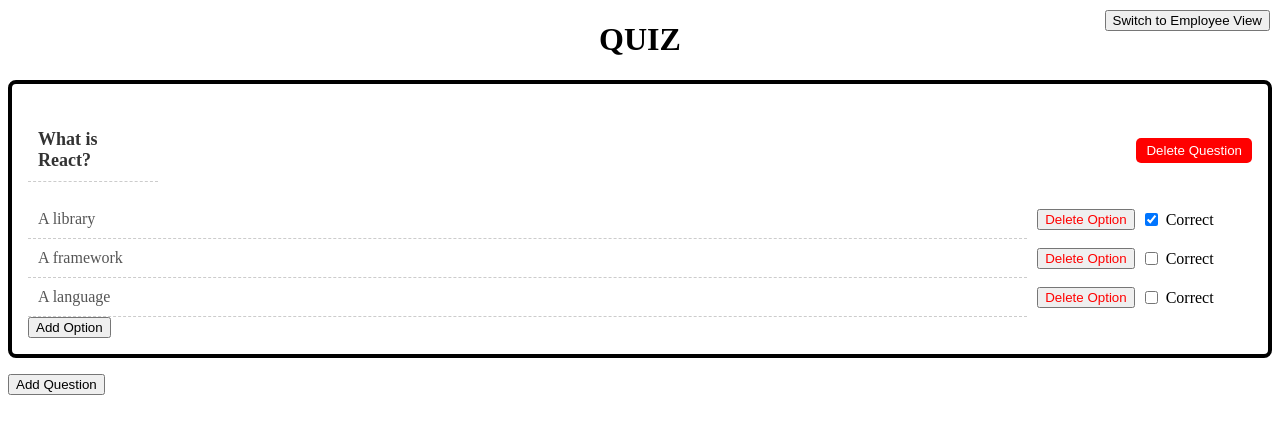
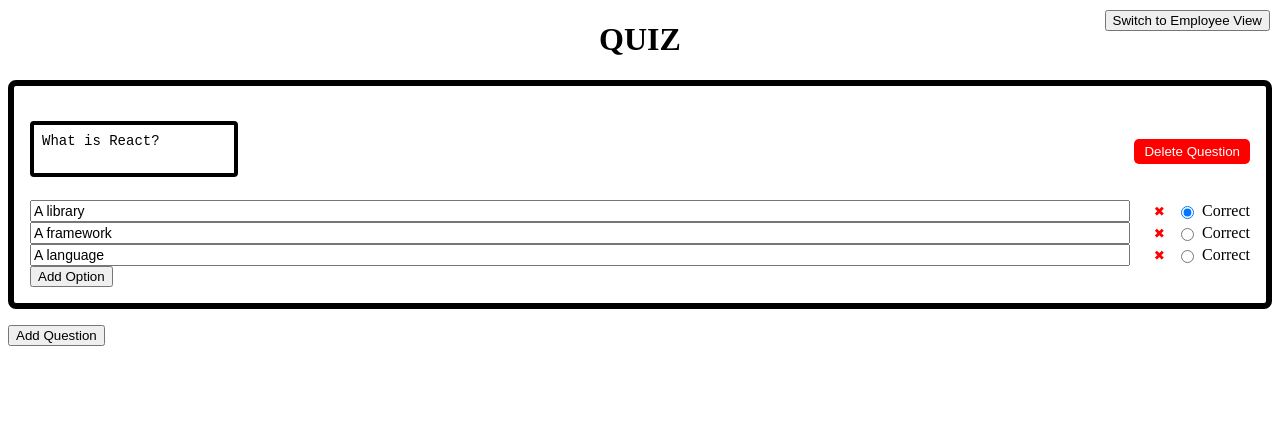
Before and after one commit to Adit-Rahman-x/GetMeOnBoard, a React (Vite) app in the folder GetMeOnBoard/: page / in a window 1280 px wide. Shown: the top 434 px of the page. Built offline with nearby package versions, Linux system fonts and the light colour scheme.

Commit message:
select all that apply & mcq

```diff
--- a/GetMeOnBoard/src/Quiz/Quiz.jsx
+++ b/GetMeOnBoard/src/Quiz/Quiz.jsx
@@ -14,6 +14,18 @@
             correctAnswers: ["A library"],
         },
     ]);
+
+    const handleUpdateQuestion = (id, updatedData) => {
+        setQuestions((prevQuestions) =>
+            prevQuestions.map((q) =>
+                q.id === id
+                    ? { ...q, ...updatedData }
+                    : q
+            )
+        );
+    };
+
+
 
     const handleAddQuestion = () => {
         const newQuestion = {
@@ -108,7 +120,7 @@
                     onDeleteQuestion={deleteQuestion}
                     onAddOption={addOptionToQuestion}
                     onDeleteOption={deleteOptionFromQuestion}
-                    onUpdateQuestion={updateQuestion}
+                    onUpdateQuestion={handleUpdateQuestion}
                     onUpdateOption={updateOption}
                     onSetCorrectAnswer={setCorrectAnswer}
                 />
--- a/GetMeOnBoard/src/Quiz/components/EmployeeQuizPage.jsx
+++ b/GetMeOnBoard/src/Quiz/components/EmployeeQuizPage.jsx
@@ -6,14 +6,25 @@
     const [score, setScore] = useState(null);
 
     const handleAnswerChange = (questionId, selectedAnswer) => {
-        setAnswers((prevAnswers) => ({
-            ...prevAnswers,
-            [questionId]: Array.isArray(prevAnswers[questionId])
-                ? prevAnswers[questionId].includes(selectedAnswer)
-                    ? prevAnswers[questionId].filter((ans) => ans !== selectedAnswer) // Uncheck answer
-                    : [...prevAnswers[questionId], selectedAnswer] // Add answer
-                : [selectedAnswer],
-        }));
+        const question = questions.find((q) => q.id === questionId);
+
+        setAnswers((prevAnswers) => {
+            if (question.correctAnswers.length === 1) {
+                // For single-answer questions
+                return { ...prevAnswers, [questionId]: [selectedAnswer] };
+            } else {
+                // For multiple-answer questions
+                const currentAnswers = prevAnswers[questionId] || [];
+                const updatedAnswers = currentAnswers.includes(selectedAnswer)
+                    ? currentAnswers.filter((ans) => ans !== selectedAnswer) // Deselect
+                    : [...currentAnswers, selectedAnswer]; // Select
+
+                // Limit to 4 answers
+                if (updatedAnswers.length > 4) return prevAnswers;
+
+                return { ...prevAnswers, [questionId]: updatedAnswers };
+            }
+        });
     };
 
     const handleSubmit = () => {
@@ -23,7 +34,6 @@
             const employeeAnswer = answers[question.id] || [];
             const correctAnswer = question.correctAnswers;
 
-            // Check if all correct answers are selected and no extra answers are selected
             const isCorrect =
                 employeeAnswer.length === correctAnswer.length &&
                 employeeAnswer.every((answer) => correctAnswer.includes(answer));
@@ -38,7 +48,7 @@
 
     return (
         <div>
-            <h1 style={{ textAlign: 'center' }}>QUIZ</h1>
+            <h1 style={{ textAlign: 'center' }}>Employee View</h1>
             <Quiz
                 isEmployerView={false}
                 questions={questions}
--- a/GetMeOnBoard/src/Quiz/components/QuizComponent.jsx
+++ b/GetMeOnBoard/src/Quiz/components/QuizComponent.jsx
@@ -1,5 +1,4 @@
 import React from 'react';
-import EditableText from './EditableText';
 
 const QuizComponent = ({
     isEmployerView,
@@ -24,20 +23,31 @@
                         <div
                             key={q.id}
                             style={{
-                                border: '4px solid black',
+                                border: '6px solid black', // Increased border thickness for the question box
                                 borderRadius: '8px',
                                 padding: '16px',
                                 marginBottom: '16px',
                             }}
                         >
+                            {/* Question Section */}
                             <div style={{ display: 'flex', justifyContent: 'space-between', alignItems: 'center' }}>
                                 <h3>
-                                    <EditableText
-                                        defaultText={q.question}
-                                        fontSize="18px"
-                                        fontWeight="bold"
-                                        color="#333"
-                                        onTextChange={(newText) => handleUpdateQuestion(q.id, newText)}
+                                    <textarea
+                                        type="text"
+                                        value={q.question || ''} // Ensure an empty string if undefined
+                                        onChange={(e) =>
+                                            handleUpdateQuestion(q.id, { question: e.target.value }) // Pass only the string value
+                                        }
+                                        style={{
+                                            flexGrow: 1, // Ensures it takes the same width as option textboxes
+                                            fontSize: '14px', // Match the font size of options
+                                            border: '4px solid black',
+                                            padding: '8px',
+                                            borderRadius: '4px',
+                                            resize: 'none', // Prevent manual resizing
+                                            overflowWrap: 'break-word', // Handle long words
+                                            wordWrap: 'break-word',
+                                        }}
                                     />
                                 </h3>
                                 <button
@@ -49,30 +59,42 @@
                                         borderRadius: '5px',
                                         padding: '5px 10px',
                                         cursor: 'pointer',
+                                        marginLeft: '10px',
                                     }}
                                 >
                                     Delete Question
                                 </button>
                             </div>
-                            {q.media && <img src={q.media} alt="Question Media" />}
-                            <div>
+
+                            {/* Options Section */}
                             {q.options.map((option, index) => (
                                 <div key={index} style={{ display: 'flex', alignItems: 'center' }}>
-                                        <EditableText
-                                            defaultText={option}
-                                            fontSize="16px"
-                                            fontWeight="normal"
-                                            color="#555"
-                                            onTextChange={(newText) => handleUpdateOption(q.id, index, newText)}
+                                    <input
+                                        type="text"
+                                        value={option}
+                                        onChange={(e) =>
+                                            handleUpdateOption(q.id, index, e.target.value)
+                                        }
+                                        style={{
+                                            flexGrow: 1,
+                                            marginRight: '8px',
+                                            fontSize: '14px',
+                                        }}
                                     />
                                     <button
                                         onClick={() => handleDeleteOption(q.id, index)}
-                                            style={{ marginLeft: '10px', color: 'red' }}
+                                        style={{
+                                            marginLeft: '10px',
+                                            color: 'red',
+                                            border: 'none',
+                                            background: 'none',
+                                            cursor: 'pointer',
+                                        }}
                                     >
-                                            Delete Option
+                                        ✖
                                     </button>
                                     <input
-                                            type="checkbox"
+                                        type={q.correctAnswers.length === 1 ? 'radio' : 'checkbox'}
                                         checked={q.correctAnswers.includes(option)}
                                         onChange={() => handleSetCorrectAnswer(q.id, option)}
                                         style={{ marginLeft: '10px' }}
@@ -81,9 +103,10 @@
                                 </div>
                             ))}
                             {q.options.length < 4 && (
-                                    <button onClick={() => handleAddOption(q.id)}>Add Option</button>
+                                <button onClick={() => handleAddOption(q.id)}>
+                                    Add Option
+                                </button>
                             )}
-                            </div>
                         </div>
                     ))}
                     <button onClick={handleAddQuestion}>Add Question</button>
@@ -94,28 +117,26 @@
                         <div
                             key={q.id}
                             style={{
-                                border: '4px solid black',
+                                border: '6px solid black', // Increased border thickness for the question box
                                 borderRadius: '8px',
                                 padding: '16px',
                                 marginBottom: '16px',
                             }}
                         >
                             <h3>{q.question}</h3>
-                            {q.media && <img src={q.media} alt="Question Media" />}
                             <div>
                                 {q.options.map((option, index) => (
-                                    <div
-                                        key={index}
-                                        style={{ display: 'flex', alignItems: 'center', marginBottom: '8px' }}
-                                    >
+                                    <div key={index} style={{ marginBottom: '8px' }}>
                                         <input
-                                            type={q.type === 'multipleChoice' ? 'radio' : 'checkbox'}
+                                            type={q.correctAnswers.length === 1 ? 'radio' : 'checkbox'}
                                             name={`question-${q.id}`}
                                             value={option}
                                             onChange={() => handleAnswerChange(q.id, option)}
-                                            style={{ marginRight: '8px' }}
+                                            checked={
+                                                (answers[q.id] || []).includes(option) // Preserve state
+                                            }
                                         />
-                                        {option}
+                                        <span style={{ marginLeft: '5px' }}>{option}</span>
                                     </div>
                                 ))}
                             </div>
@@ -134,16 +155,9 @@
                             <li key={q.id}>
                                 <p>{q.question}</p>
                                 <p>
-                                    Your Answer: {answers[q.id] ? answers[q.id].join(', ') : 'None'}
-                                    {Array.isArray(answers[q.id]) &&
-                                    answers[q.id].length === q.correctAnswers.length &&
-                                    answers[q.id].every((answer) => q.correctAnswers.includes(answer))
-                                        ? ' (Correct)'
-                                        : ' (Incorrect)'}
+                                    Your Answer: {(answers[q.id] || []).length ? answers[q.id].join(', ') : 'None'}
                                 </p>
-                                <p>
-                                    Correct Answer: {q.correctAnswers.join(', ')}
-                                </p>
+                                <p>Correct Answer: {q.correctAnswers.join(', ')}</p>
                             </li>
                         ))}
                     </ul>
```
Lines whose indentation alone changed are shown as unchanged.
